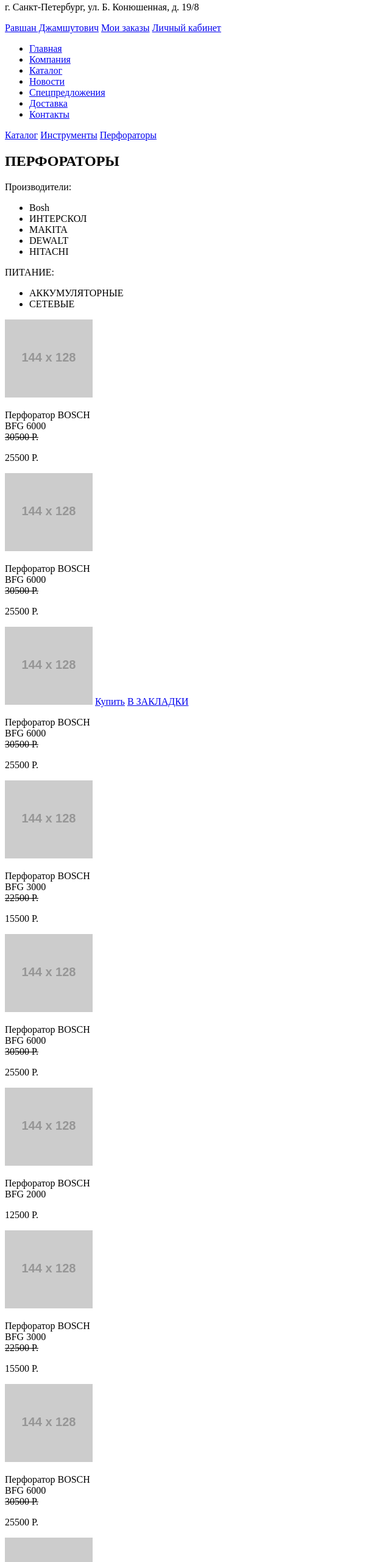
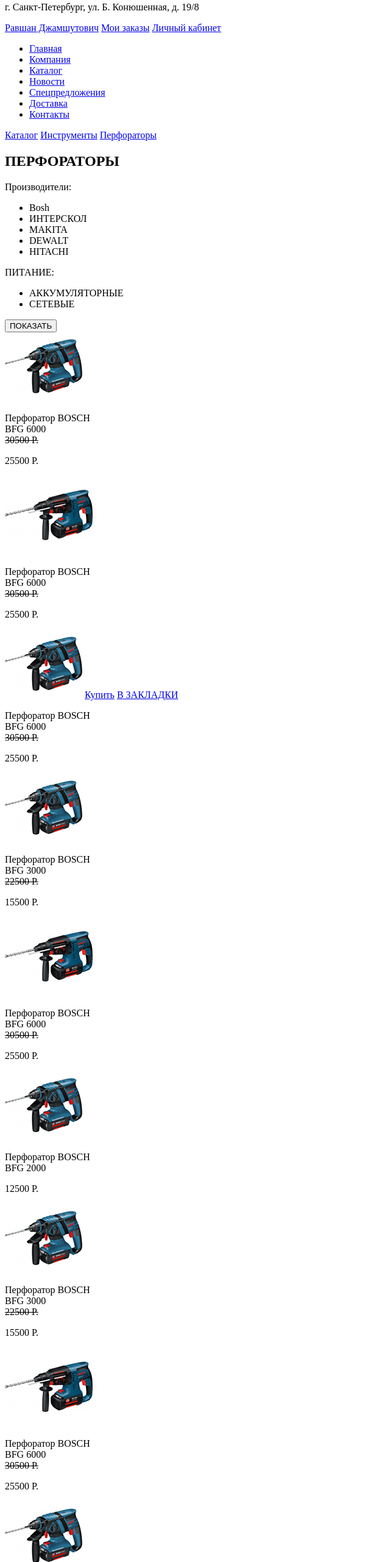
Before and after one commit to Alex90spb/1499709-technomart-28, a plain HTML site: page catalog.html in a window 1280 px wide. Shown: the part 238-2800 px from the top of the page at 61% size, without its empty margins (0-640 px from the left). Drawn offline with Linux system fonts and the light colour scheme; placeholder pictures from the web are drawn by us.

Commit message:
Каталог

```diff
--- a/catalog.html
+++ b/catalog.html
@@ -55,20 +55,19 @@
           <li>HITACHI</li>
           </li>
         </ul>
-      </section>
-
-      <section>
         <p>ПИТАНИЕ:</p>
         <ul>
           <li>АККУМУЛЯТОРНЫЕ</li>
           <li>СЕТЕВЫЕ</li>
         </ul>
+      <button>ПОКАЗАТЬ</button>
       </section>
+
 
       <!--Каталог-->
       <section>
         <div> <!--1 карточка-->
-          <img src="https://via.placeholder.com/144x128" alt="">
+          <img src="/img/Перфоратор BOSCH BFG 3000.png" alt="">
           <p>Перфоратор BOSCH<br>
           BFG 6000<br>
           <del>30500 Р.</del>
@@ -77,7 +76,7 @@
         </div>
 
         <div> <!--2 карточка-->
-          <img src="https://via.placeholder.com/144x128" alt="">
+          <img src="/img/Перфоратор BOSCH BFG 6000.png" alt="">
           <p>Перфоратор BOSCH<br>
           BFG 6000<br>
           <del>30500 Р.</del>
@@ -86,7 +85,7 @@
         </div>
 
         <div> <!--3 карточка-->
-          <img src="https://via.placeholder.com/144x128" alt="">
+          <img src="/img/Перфоратор BOSCH BFG 2000.png" alt="">
           <a href="blank.html">Купить</a>
           <a href="blank.html">В ЗАКЛАДКИ</a>
           <p>Перфоратор BOSCH<br>
@@ -97,7 +96,7 @@
         </div>
 
         <div> <!--4 карточка-->
-          <img src="https://via.placeholder.com/144x128" alt="">
+          <img src="/img/Перфоратор BOSCH BFG 3000.png" alt="">
           <p>Перфоратор BOSCH<br>
           BFG 3000<br>
           <del>22500 Р.</del>
@@ -106,7 +105,7 @@
         </div>
 
         <div> <!--5 карточка-->
-          <img src="https://via.placeholder.com/144x128" alt="">
+          <img src="/img/Перфоратор BOSCH BFG 6000.png" alt="">
           <p>Перфоратор BOSCH<br>
           BFG 6000<br>
           <del>30500 Р.</del>
@@ -115,7 +114,7 @@
         </div>
 
         <div> <!--6 карточка-->
-          <img src="https://via.placeholder.com/144x128" alt="">
+          <img src="/img/Перфоратор BOSCH BFG 2000.png" alt="">
           <p>Перфоратор BOSCH<br>
           BFG 2000<br>
           <p>12500 Р.</p>
@@ -123,7 +122,7 @@
         </div>
 
         <div> <!--7 карточка-->
-          <img src="https://via.placeholder.com/144x128" alt="">
+          <img src="/img/Перфоратор BOSCH BFG 3000.png" alt="">
           <p>Перфоратор BOSCH<br>
             BFG 3000<br>
             <del>22500 Р.</del>
@@ -132,7 +131,7 @@
         </div>
 
         <div> <!--8 карточка-->
-          <img src="https://via.placeholder.com/144x128" alt="">
+          <img src="/img/Перфоратор BOSCH BFG 6000.png" alt="">
           <p>Перфоратор BOSCH<br>
           BFG 6000<br>
           <del>30500 Р.</del>
@@ -141,17 +140,29 @@
         </div>
 
         <div> <!--9 карточка-->
-          <img src="https://via.placeholder.com/144x128" alt="">
+          <img src="/img/Перфоратор BOSCH BFG 2000.png" alt="">
           <p>Перфоратор BOSCH<br>
             BFG 2000<br>
             <p>12500 Р.</p>
           </p>
         </div>
       </section>
+
+    <!--СТРАНИЦЫ-->
+
+    <section>
+      <h3>ПАРА СЛОВ О ПЕРФОРАТАРАХ</h3>
+      <p>Перфоратор - универсальный строительный инструмент. Предназначен для сверления и долбения отверстий в кирпиче, бетоне и камне.<br>
+      Существуют электро механические и пневматические перфораторы. Современные модели могут выполнять функции дрели, шуруповерта и отбойного молотка.<br>
+      В ассортементном ряду есть выбор &#171;трехрежимников&#187;: в одном устройстве будут совмещены отбойный молоток и ударная дрель.
+      </p>
+    </section>
     </main>
 
     <footer>
+      <img src="img/логотип.png" alt="Логотип ТЕХНОМАРТ">
       <h1>ТЕХНОМАРТ</h1>
+
       <section>
         <ul>
           <li><a href="#">Компания</a></li>
@@ -177,9 +188,9 @@
 
       <section>
         <ul>
-          <li><a href="Вконтаке">Вконтакте</a></li>
-          <li><a href="Facebook">Facebook</a></li>
-          <li><a href="Instagram">Instagram</a></li>
+          <li><a href="https://vk.com"><img src="img/Вконтакте.png" alt="Вконтакте"></a></li>
+          <li><a href="https://ru-ru.facebook.com/"><img src="img/Фейсбук.png" alt="Facebook"></a></li>
+          <li><a href="https://www.instagram.com/"><img src="img/Инстаграм.png" alt="Instagram"></a></li>
         </ul>
       </section>
 
```
Lines whose indentation alone changed are shown as unchanged.
